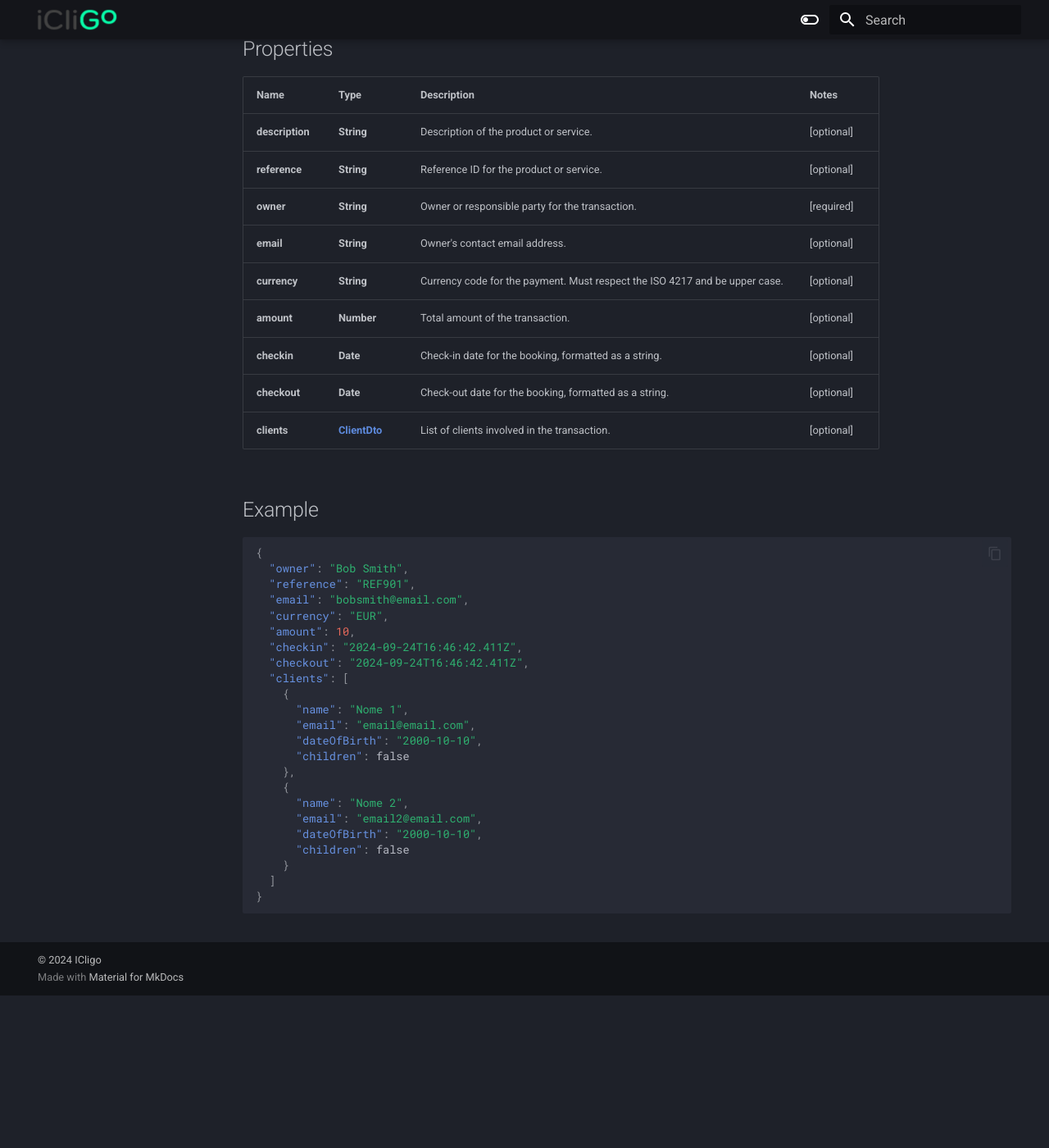
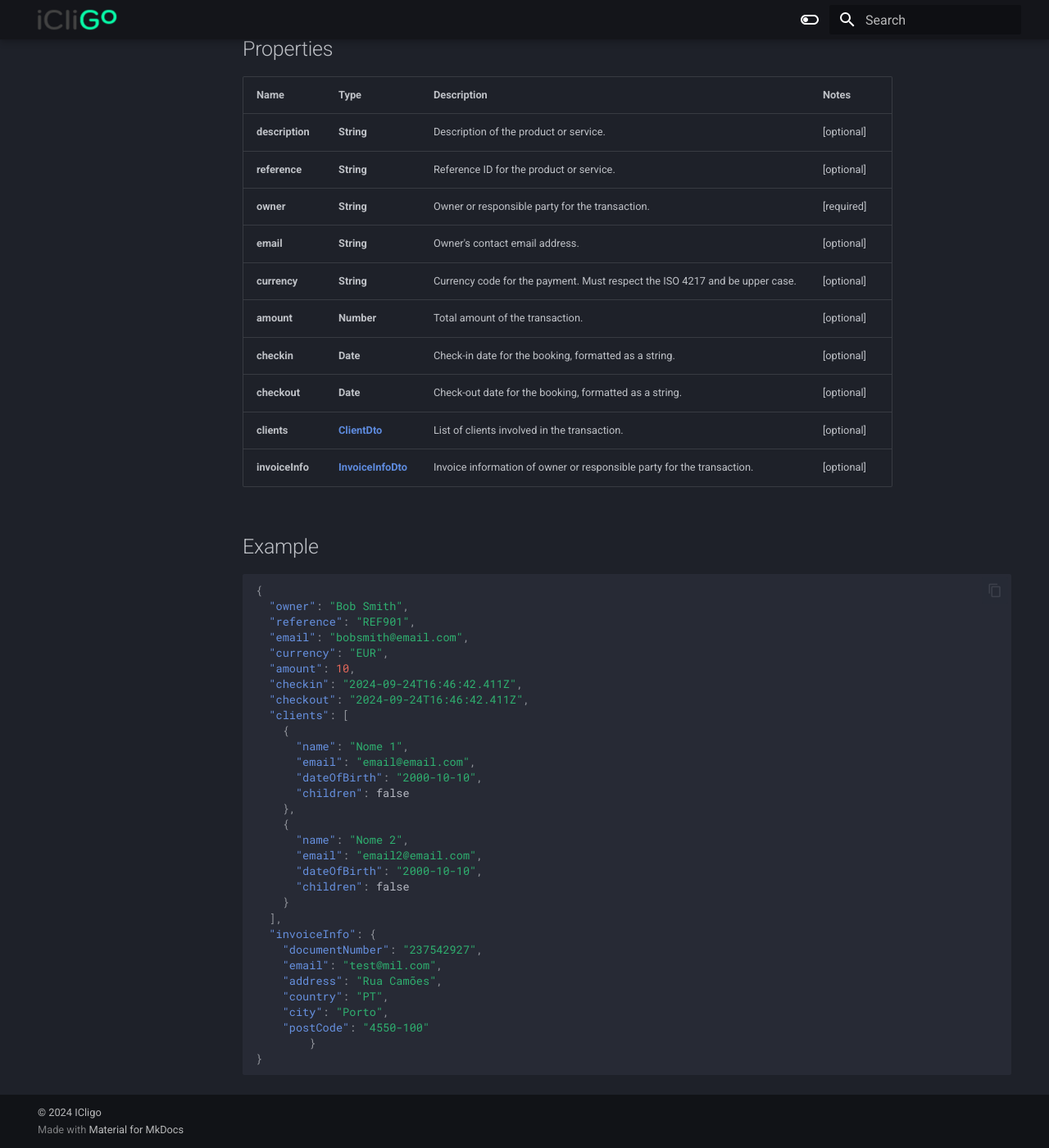
Before and after one commit to icligo/documentation, an MkDocs documentation site: the page built from docs/ResumeDto.md, in a window 1280 px wide and 1400 px high, scrolled down 186 px. Shown: the whole window at 82% size. Built offline with MkDocs 1.6.1 and Material for MkDocs 9.7.7, drawn with Linux system fonts in a browser that asks for light colours.

Commit message:
Update ResumeDto.md

````diff
--- a/docs/ResumeDto.md
+++ b/docs/ResumeDto.md
@@ -13,6 +13,8 @@
 | **checkin**     | **Date**                      | Check-in date for the booking, formatted as a string.                       | [optional] |
 | **checkout**    | **Date**                      | Check-out date for the booking, formatted as a string.                      | [optional] |
 | **clients**     | [**ClientDto**](ClientDto.md) | List of clients involved in the transaction.                                | [optional] |
+| **invoiceInfo**     | [**InvoiceInfoDto**](InvoiceInfoDto.md) | Invoice information of owner or responsible party for the transaction.                                | [optional] |
+
 
 ## Example
 
@@ -38,6 +40,14 @@
       "dateOfBirth": "2000-10-10",
       "children": false
     }
-  ]
+  ],
+  "invoiceInfo": {
+    "documentNumber": "237542927",
+    "email": "test@mil.com",
+    "address": "Rua Camões",
+    "country": "PT",
+    "city": "Porto",
+    "postCode": "4550-100"
+        }
 }
 ```
````
